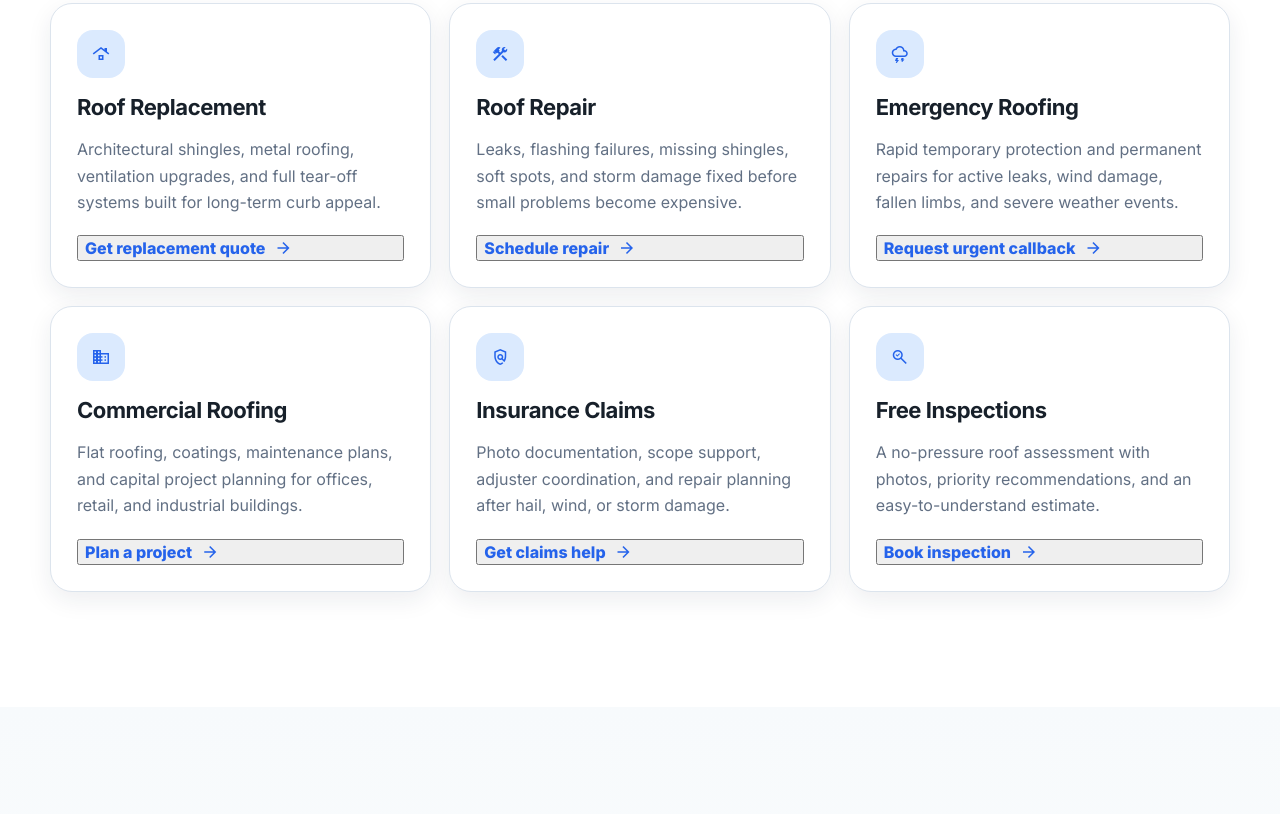
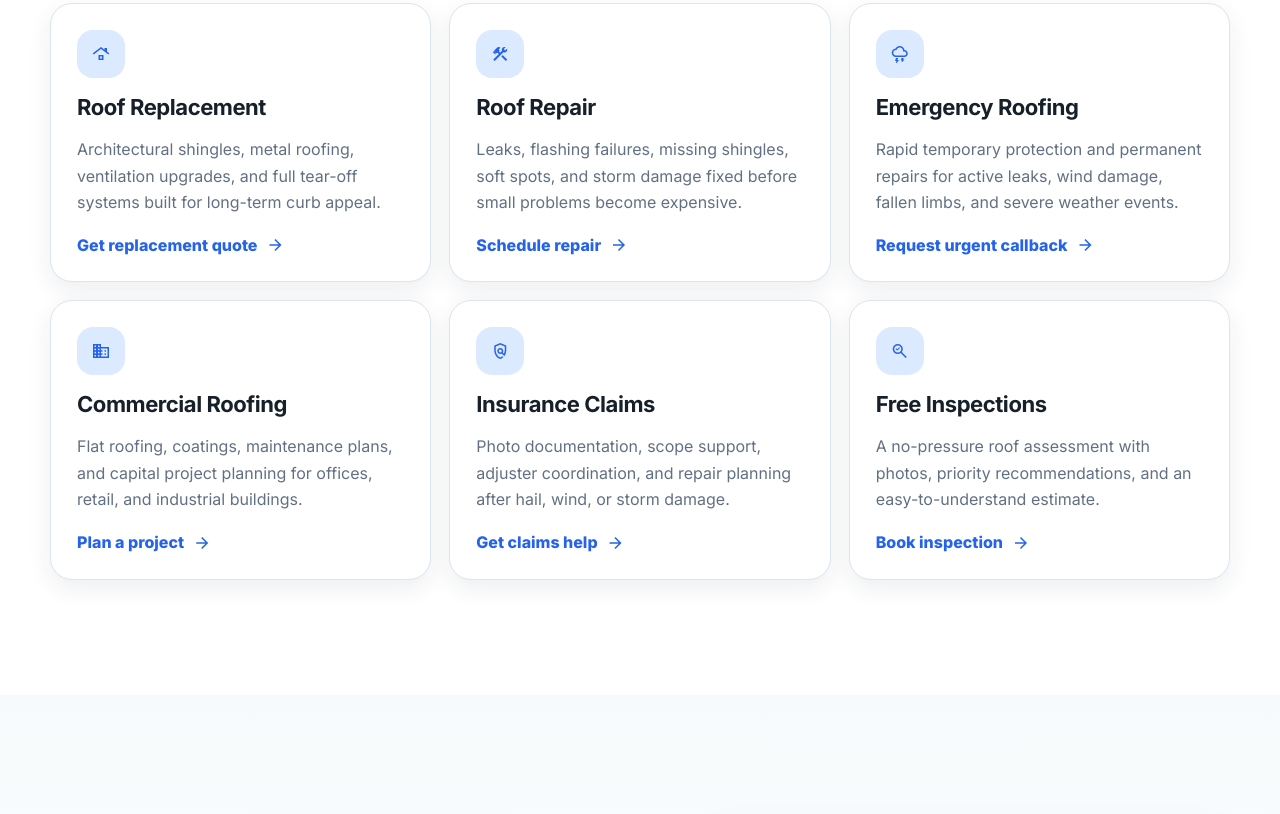
Before and after one commit to Shyamp05/titan-roofing, a website: page index.html in a window 1280 px wide. Shown: the part 1483-2297 px from the top of the page. Drawn offline with nearby package versions, Linux system fonts and the light colour scheme.

Commit message:
Refine service card CTA link styling

```diff
--- a/index.html
+++ b/index.html
@@ -211,7 +211,13 @@ button { cursor: pointer; }
 }
 .service-card h3 { margin: 0; font-size: 22px; letter-spacing: -0.02em; }
 .service-card p { margin: 0; color: var(--muted); line-height: 1.65; }
-.mini-link { display: inline-flex; align-items: center; gap: 8px; color: var(--blue); font-weight: 900; margin-top: 4px; }
+.mini-link {
+  display: inline-flex; align-items: center; gap: 8px; width: fit-content;
+  color: var(--blue); font-weight: 900; margin-top: 4px; padding: 0;
+  border: 0; background: transparent; appearance: none; -webkit-appearance: none;
+  line-height: 1.2; text-align: left;
+}
+.mini-link:hover { color: #1d4ed8; }
 
 .split {
   display: grid; grid-template-columns: minmax(0, .9fr) minmax(360px, .8fr); gap: clamp(28px, 5vw, 70px); align-items: center;
```
